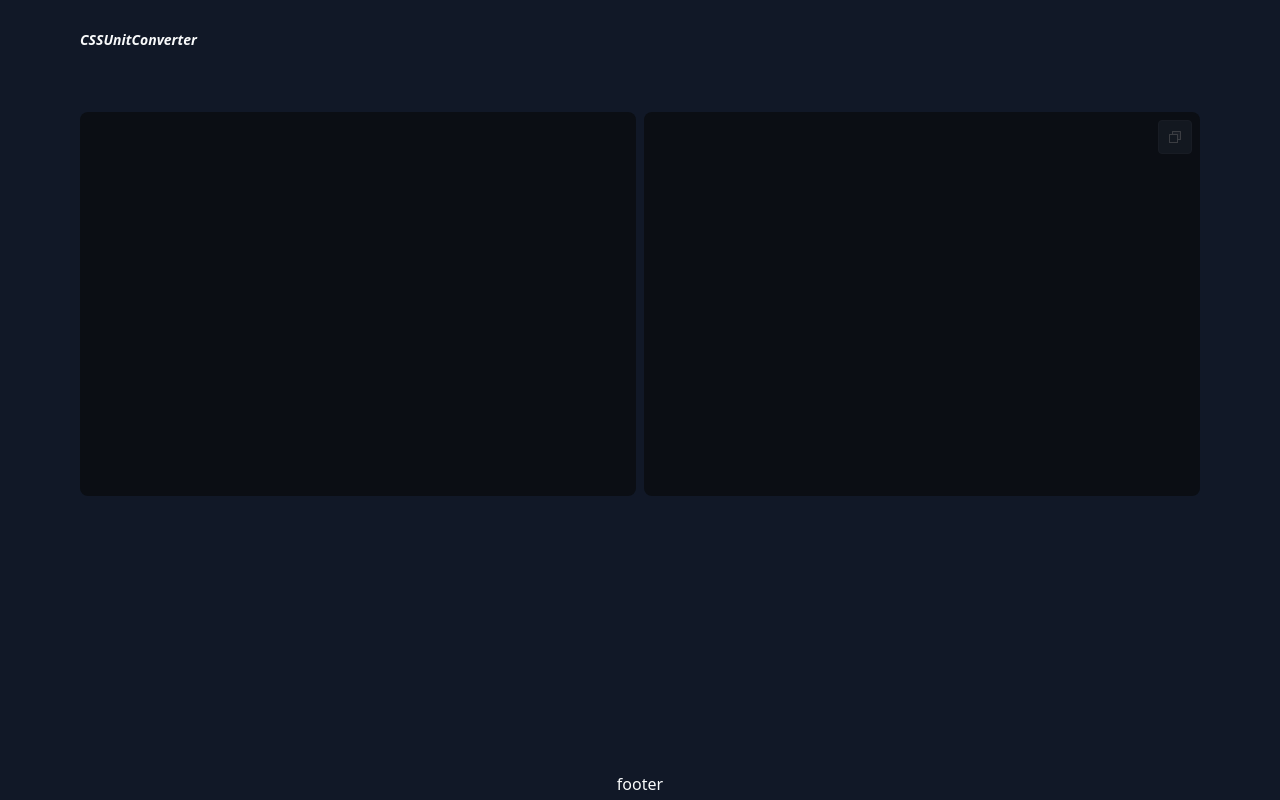
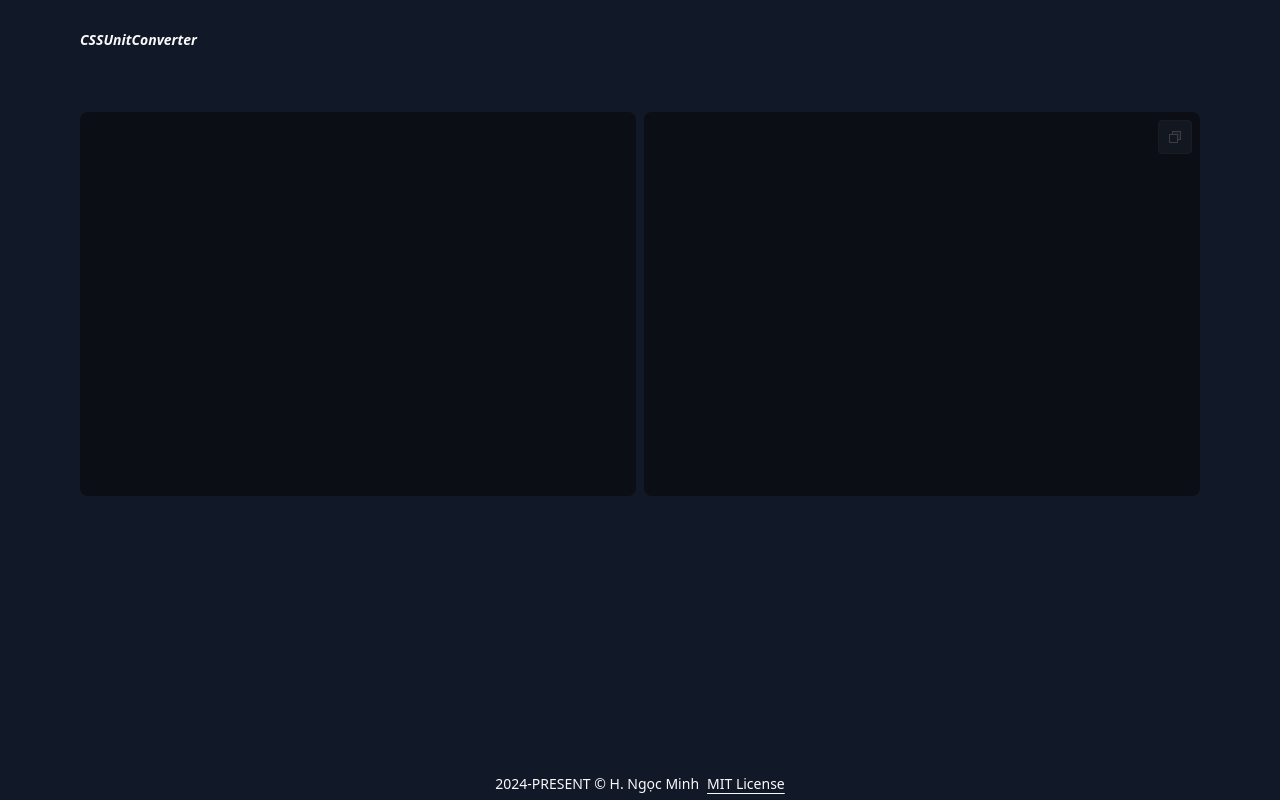
Before and after one commit to hecticme/cssunit, a Vue app: page / in a window 1280 px wide. Built offline with nearby package versions, Linux system fonts and the light colour scheme; some icons are missing.

Commit message:
style(TheFooter): add license

```diff
--- a/src/components/TheFooter.vue
+++ b/src/components/TheFooter.vue
@@ -1,5 +1,14 @@
 <template>
-  <footer class="flex justify-center items-center h-8">
-    footer
+  <footer class="flex justify-center items-center gap-2 h-8 text-sm">
+    <p>2024-PRESENT © H. Ngọc Minh</p>
+
+    <a
+      class="underline underline-offset-4 font-medium hover:text-gray-300 transition-colors duration-500"
+      href="https://opensource.org/license/mit"
+      rel="noopener noreferrer"
+      target="_blank"
+    >
+      MIT License
+    </a>
   </footer>
 </template>
```
